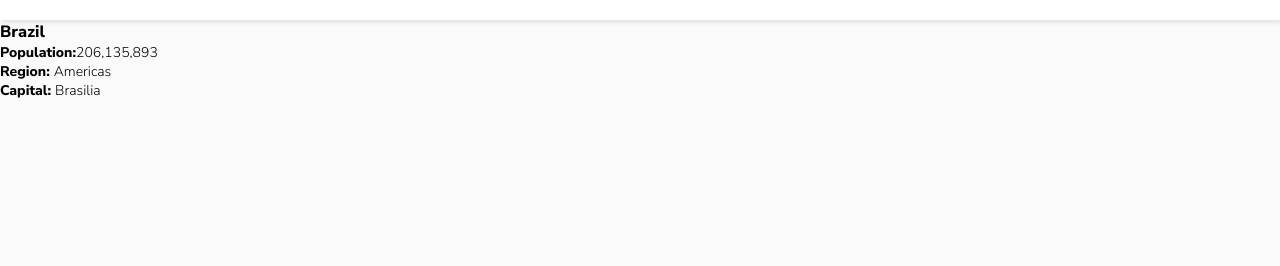
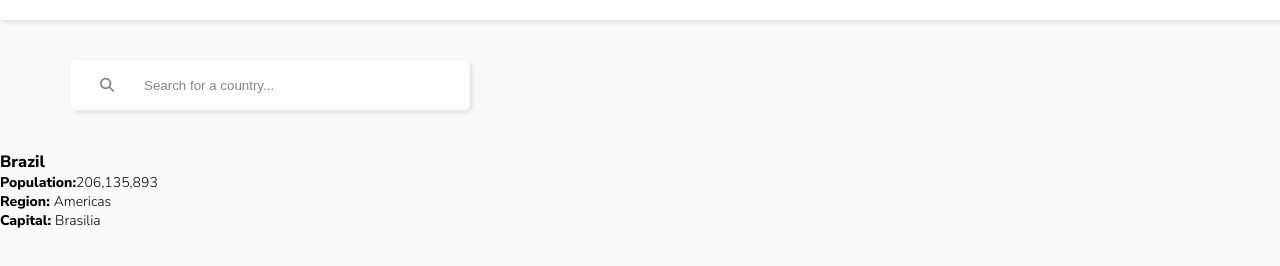
Before and after one commit to jbellmont/fem-rest-countries-api, a website: page index.html in a window 1280 px wide. Shown: the part 60-326 px from the top of the page. Drawn offline with Linux system fonts and the light colour scheme.

Commit message:
Build HTML and CSS search-bar (no JS functionality yet)

```diff
--- a/index.html
+++ b/index.html
@@ -17,7 +17,14 @@
   </header>
 
   <div class="container">
-    <div class="search-bar"></div>
+
+    <div class="search-bar-container">
+      <div class="search-bar">
+        <i class="fas fa-search search-icon"></i>
+        <input type="text" name="q" value="" class="search-input" placeholder="Search for a country...">
+      </div>
+    </div>
+
     <div class="filter-dropdown"></div>
     <div class="country-grid-container">
 
--- a/styles/styles.css
+++ b/styles/styles.css
@@ -3,6 +3,7 @@
 /* MASTER STYLES */
 
 :root {
+  --box-shadow: rgba(0, 0, 0, 0.123) 2px 2px 5px;
   --dm-dark-blue-elements: hsl(209, 23%, 22%);
   --dm-text-lm-elements-white: hsl(0, 0%, 100%);
   --dm-very-dark-blue-bg: hsl(207, 26%, 17%);
@@ -28,7 +29,7 @@ body {
 header {
   align-items: center;
   background-color: var(--dm-text-lm-elements-white);
-  box-shadow: rgba(0, 0, 0, 0.123) 2px 2px 5px;
+  box-shadow: var(--box-shadow);
   display: flex;
   height: 100px;
   justify-content: space-between;
@@ -54,3 +55,61 @@ header {
   }
 
 }
+
+
+/* CONTAINER */
+
+
+/* SEARCH BAR */
+
+.search-bar-container {
+  padding: 25px 20px;
+  text-align: center;
+}
+
+.search-bar {
+  align-items: center;
+  background-color: var(--dm-text-lm-elements-white);
+  border-radius: 6px;
+  box-shadow: var(--box-shadow);
+  color: var(--lm-dark-gray-input);
+  display: flex;
+  width: 100%;
+}
+
+.search-icon {
+  padding: 0px 30px;
+}
+
+.search-input {
+  border: none;
+  border-radius: 6px;
+  color: var(--lm-dark-gray-input);
+  height: 50px;
+  width: 100%;
+}
+
+textarea:focus, input:focus{
+  outline: none;
+}
+
+::placeholder {
+  color: var(--lm-dark-gray-input);
+}
+
+@media(min-width: 768px) {
+  .search-bar {
+    width: 300px;
+  }
+}
+
+@media(min-width: 1024px) {
+  .search-bar-container {
+    padding: 40px 70px;
+    text-align: left;
+  }
+
+  .search-bar {
+    width: 400px;
+  }
+}
```
